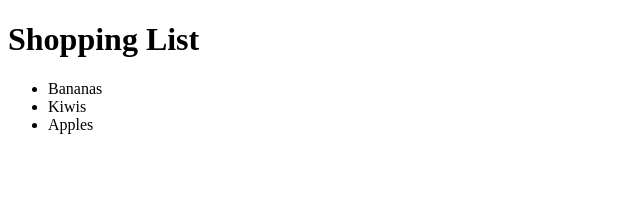
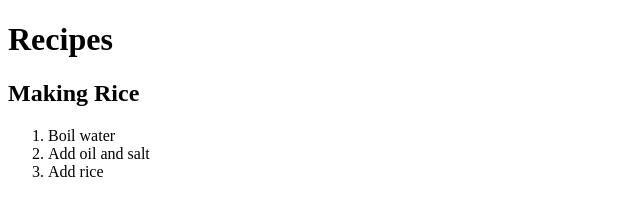
Before and after one commit to MingdaJiang/25-july-2018, a plain HTML site: page index.html in a window 1280 px wide. Shown: the whole page, without its empty margins (0-640 px from the left). Drawn offline with Linux system fonts and the light colour scheme.

Commit message:
Convert example to an ordered list

```diff
--- a/index.html
+++ b/index.html
@@ -7,11 +7,12 @@
    <title>Shopping List</title>
 </head>
 <body>
-   <h1>Shopping List</h1>
-   <ul>
-      <li>Bananas</li>
-      <li>Kiwis</li>
-      <li>Apples</li>
-   </ul>
+   <h1>Recipes</h1>
+   <h2>Making Rice</h2>
+   <ol>
+      <li>Boil water</li>
+      <li>Add oil and salt</li>
+      <li>Add rice</li>
+   </ol>
 </body>
 </html>
```
